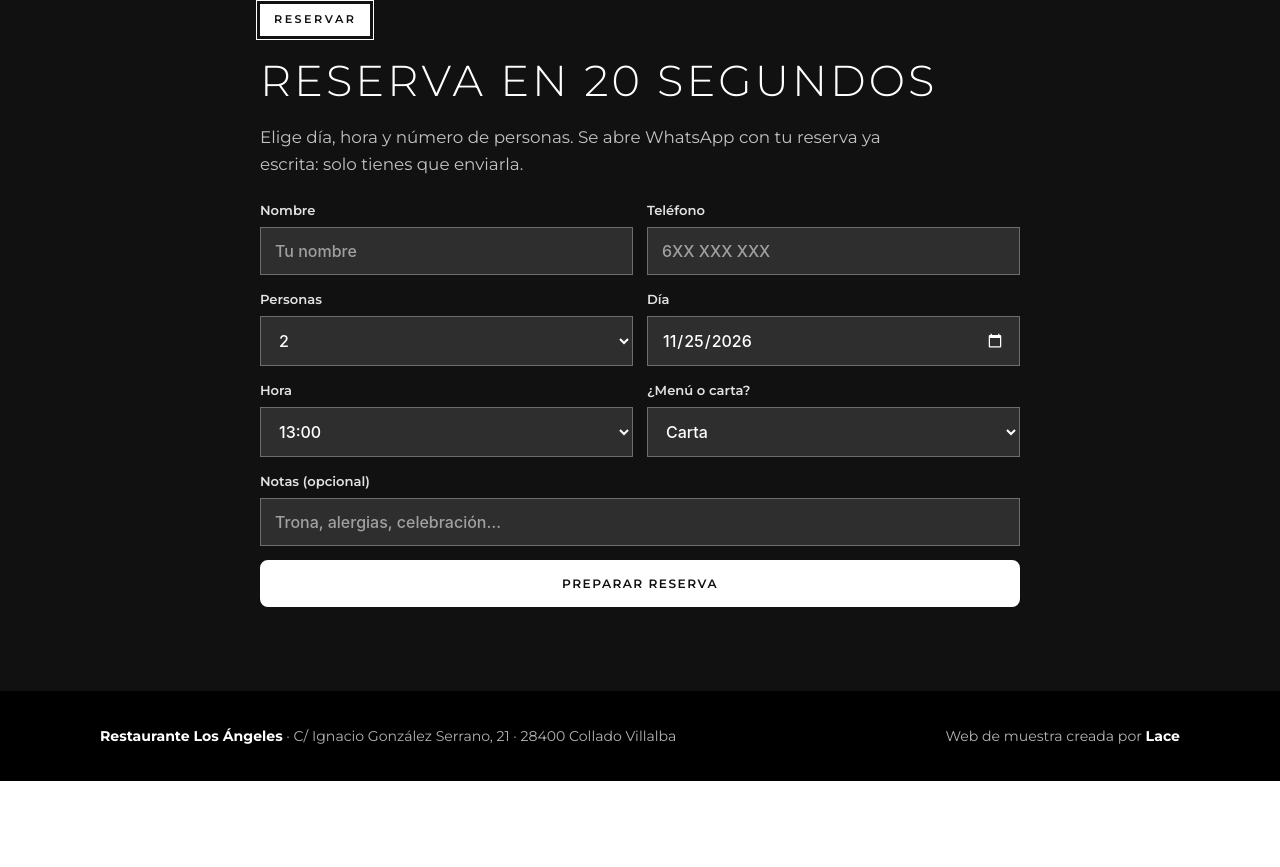
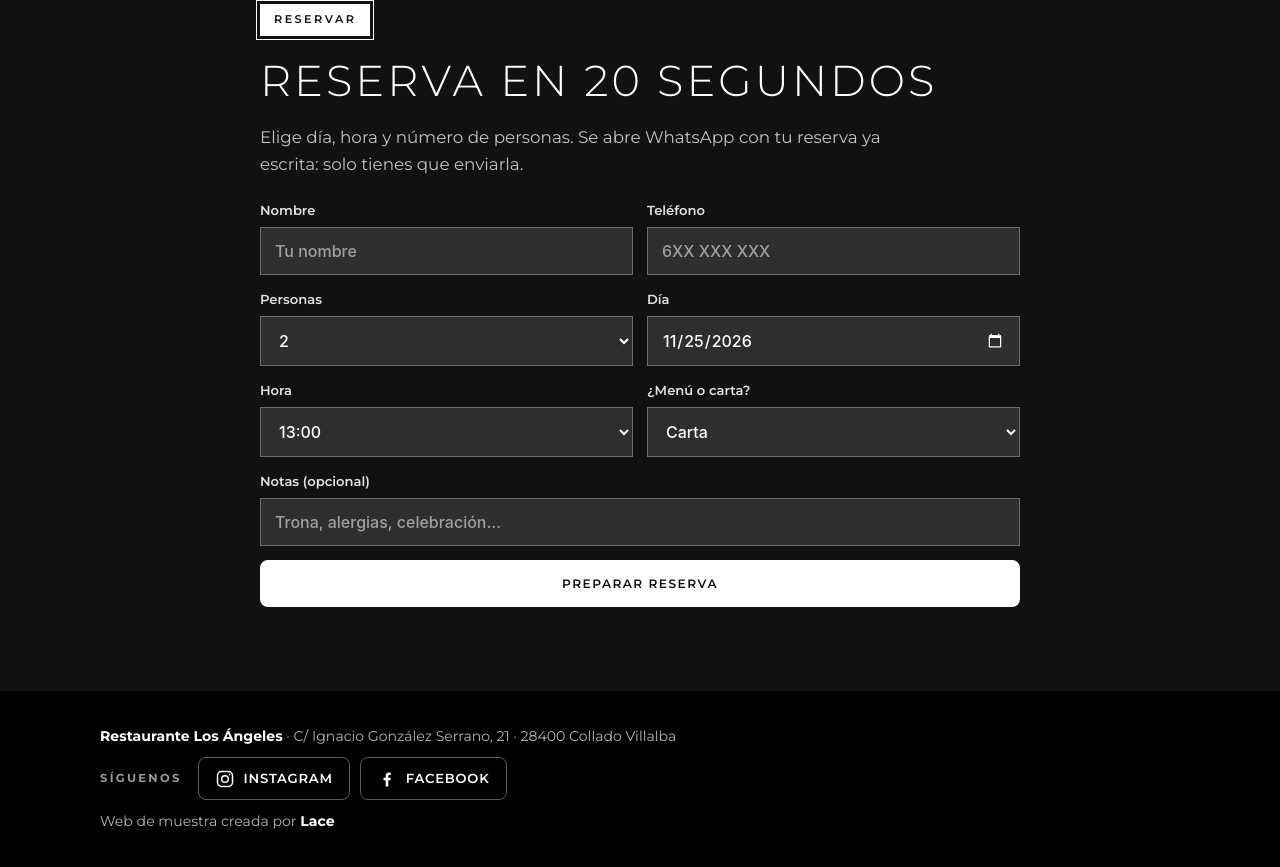
Before and after one commit to lacespaindev-ux/restaurante-los-angeles, a plain HTML site: page index.html in a window 1280 px wide. Shown: the part 6364-7231 px from the top of the page. Before the commit the page ends 7145 px from the top, so only its background shows below. Drawn offline with Linux system fonts and the light colour scheme.

Commit message:
Redes sociales en el pie de página (Instagram y Facebook)

```diff
--- a/index.html
+++ b/index.html
@@ -406,6 +406,12 @@
   .wa-flot::after{content:"";position:absolute;inset:0;border-radius:50%;border:2px solid #25d366;animation:waPulso 2.4s ease-out infinite}
   @keyframes waPulso{0%{transform:scale(1);opacity:.7}100%{transform:scale(1.55);opacity:0}}
   @media(prefers-reduced-motion:reduce){.wa-flot::after{animation:none}}
+
+  footer.pie .redes{flex:1 1 100%;display:flex;flex-wrap:wrap;align-items:center;gap:10px}
+  footer.pie .redes-t{font-size:.72rem;font-weight:700;letter-spacing:.2em;text-transform:uppercase;color:rgba(255,255,255,.6);margin-right:6px}
+  footer.pie .redes a{display:inline-flex;align-items:center;gap:9px;padding:10px 16px;border:1px solid rgba(255,255,255,.35);border-radius:8px;color:#fff;text-decoration:none;font-size:.82rem;font-weight:600;letter-spacing:.06em;text-transform:uppercase;transition:background .2s,color .2s}
+  footer.pie .redes a:hover{background:#fff;color:#111}
+  footer.pie .redes a:hover svg{filter:invert(1)}
 </style>
 </head>
 <body>
@@ -604,6 +610,7 @@
 <footer class="pie">
   <div class="wrap">
     <span><b>Restaurante Los Ángeles</b> · C/ Ignacio González Serrano, 21 · 28400 Collado Villalba</span>
+    <div class="redes"><span class="redes-t">Síguenos</span><a href="https://www.instagram.com/los_angeles_restaurante__/" target="_blank" rel="noopener" aria-label="Instagram de Restaurante Los Ángeles"><svg viewBox="0 0 24 24" width="20" height="20" fill="none" stroke="#fff" stroke-width="1.8" aria-hidden="true"><rect x="3" y="3" width="18" height="18" rx="5"/><circle cx="12" cy="12" r="4"/><circle cx="17.5" cy="6.5" r="1" fill="#fff" stroke="none"/></svg>Instagram</a><a href="https://www.facebook.com/352564311272259" target="_blank" rel="noopener" aria-label="Facebook de Restaurante Los Ángeles"><svg viewBox="0 0 24 24" width="20" height="20" fill="#fff" aria-hidden="true"><path d="M13.5 21v-7.5h2.6l.4-3h-3V8.6c0-.9.3-1.5 1.5-1.5h1.6V4.4c-.3 0-1.2-.1-2.3-.1-2.3 0-3.9 1.4-3.9 4v2.2H7.8v3h2.6V21h3.1z"/></svg>Facebook</a></div>
     <span>Web de muestra creada por <b>Lace</b></span>
   </div>
 </footer>
```
